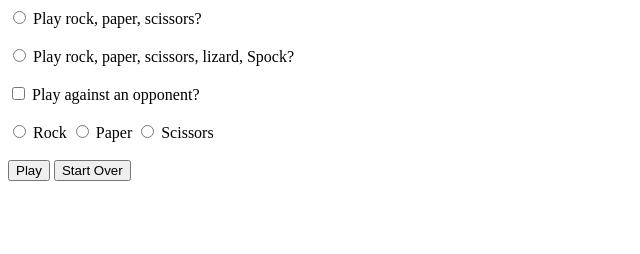
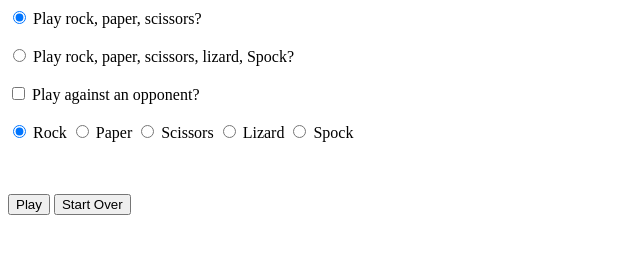
Before and after one commit to comp426-2023-spring/e02-silverdiamant, a website: page public/index.html in a window 1280 px wide. Shown: the whole page, without its empty margins (0-640 px from the left). Drawn offline with nearby package versions, Linux system fonts and the light colour scheme.

Commit message:
taken from notes

```diff
--- a/public/index.html
+++ b/public/index.html
@@ -1,36 +1,40 @@
 <html>
     <head>
-        <title>Rock, Paper, Scissors</title>
+        <title>Rock</title>
 		<link href="./styles.css" rel="stylesheet">
-        <script src=""></script>
+    <script src="https://ajax.googleapis.com/ajax/libs/jquery/3.6.4/jquery.min.js"></script>
+		<script src="./scripts.js"></script>
         <!-- Link to your script file(s) and CSS in here somewhere -->
     </head>
-    <body>
+    <body onload="showHideShots()">
 
-        <form id="userinput" class="">
-            <input type="radio" id="rps" name="game" value="rps">
+		<form id="userinput" class="" action="javascript:void(0);">
+			<input type="radio" id="rps" name="game" value="rps" checked="checked" onclick="showHideShots()">
 			<label for="rps">Play rock, paper, scissors?</label>
 			<br/><br/>
-            <input type="radio" id="rpsls" name="game" value="rpsls">
+			<input type="radio" id="rpsls" name="game" value="rpsls" onclick="showHideShots()">
 			<label for="rpsls">Play rock, paper, scissors, lizard, Spock?</label>
 			<br/><br/>
-            <input type="checkbox" id="opponent" name="playtype" value="opponent">
+			<input type="checkbox" id="opponent" name="playtype" value="opponent" onclick="showHideShots()">
 			<label for="opponent">Play against an opponent?</label>
 			<br/><br/>
-            <input type="radio" id="rock" name="player" value="rock" class="rps">
-            <label>Rock</label>
-            <input type="radio" id="paper" name="player" value="paper" class="rps">
-            <label>Paper</label>
-            <input type="radio" id="scissors" name="player" value="scissors" class="rps">
-            <label>Scissors</label>
-            <input type="radio" id="lizard" name="player" value="lizard" class="rpsls hidden">
-            <label class="rpsls hidden">Lizard</label>
-            <input type="radio" id="spock" name="player" value="spock" class="rpsls hidden  ">
-            <label class="rpsls hidden">Spock</label>
+			<input type="radio" id="rock" name="shot" value=rock" class="rps shots" checked="checked">
+			<label class="shots rps">Rock</label>
+			<input type="radio" id="paper" name="shot" value="paper" class="rps shots">
+			<label class="shots rps">Paper</label>
+			<input type="radio" id="scissors" name="shot" value="scissors" class="rps shots">
+			<label class="shots rps">Scissors</label>
+			<input type="radio" id="lizard" name="shot" value="lizard" class="rpsls shots">
+			<label class="shots rpsls">Lizard</label>
+			<input type="radio" id="spock" name="shot" value="spock" class="rpsls shots">
+			<label class="shots rpsls">Spock</label>
+<!--			<br/><br/>
+			<input type="submit" id="play" name="controls" value="Play">
+      <input type="submit" id="startover" name="controls" value="Start Over"> -->
+		</form>
 		<br/><br/>
-            <input type="submit" id="play" name="controls" value="Play">
-            <input type="submit" id="startover" name="controls" value="Start Over">
-        </form>
+    <button type="button" id="play" onclick="playGame()">Play</button>
+    <button type="button" id="startover" onclick="startOver()">Start Over</button>
 
     <!-- Your interface markup goes here -->
     <!-- For interface examples, look in the `/examples/` directory in the root of your starter code repo. -->
```
Lines whose indentation alone changed are shown as unchanged.
